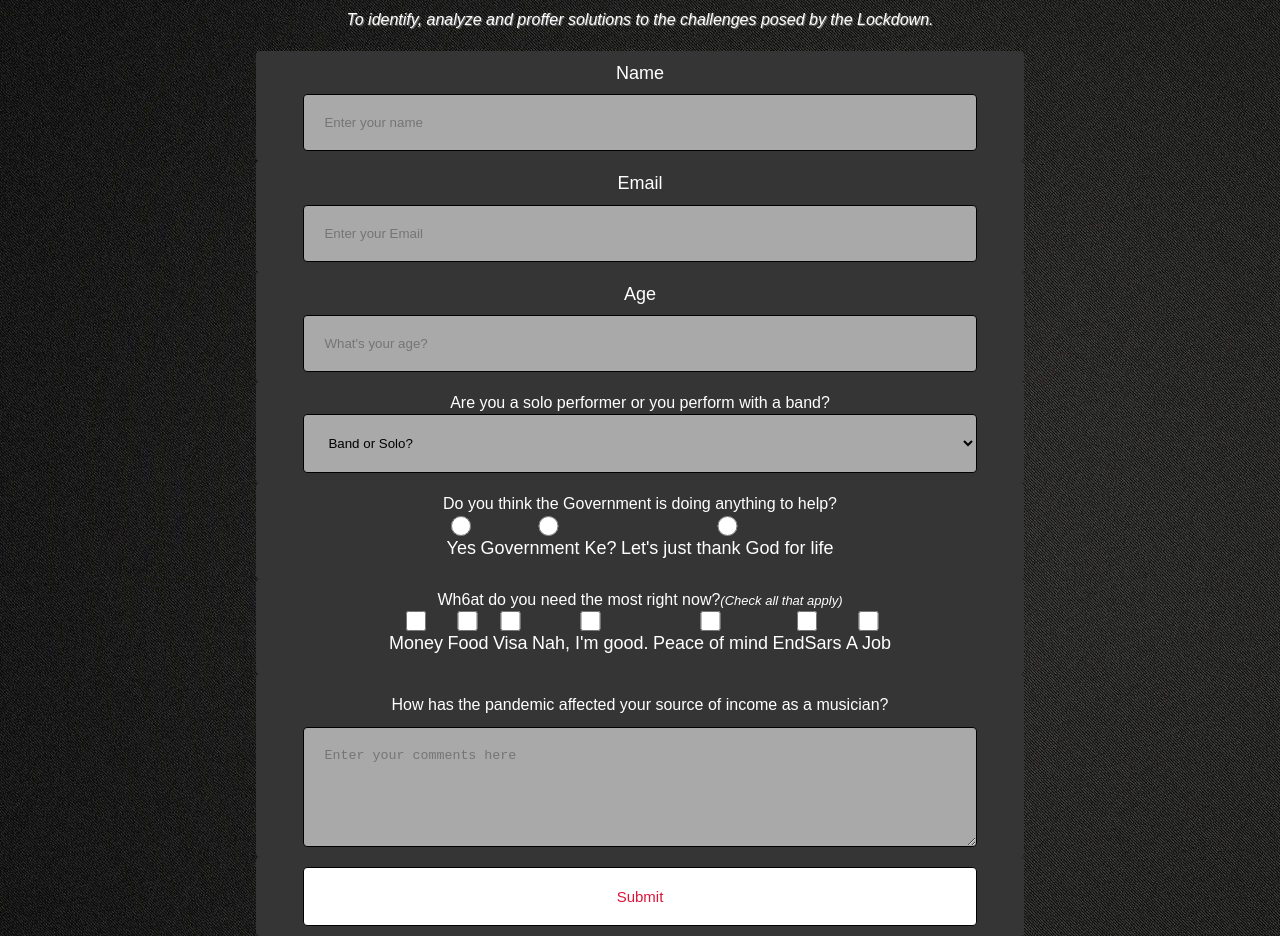
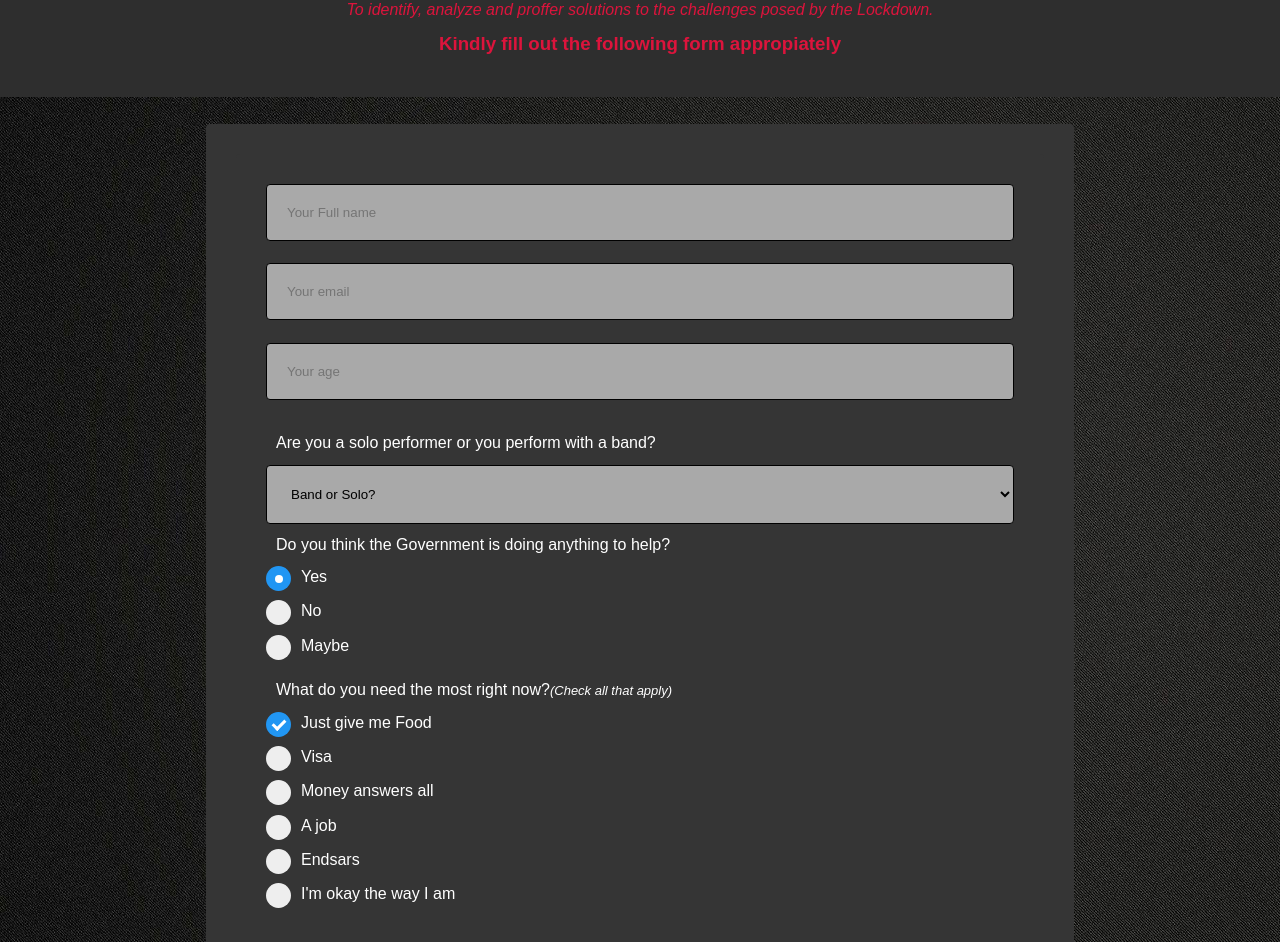
Before and after one commit to mo-renike/Survey-Page, a plain HTML site: page index.html in a window 1280 px wide. Shown: the part 96-1038 px from the top of the page. Drawn offline with Linux system fonts and the light colour scheme.

Commit message:
changes to radio and checkbox css

```diff
--- a/index.html
+++ b/index.html
@@ -5,45 +5,24 @@
        <meta name="viewport" content="width=device-width, initial-scale=1.0" />
        <link rel="stylesheet" href="survey.css">
        <title>Simple Survey Page</title>
-       <script src="https://cdn.freecodecamp.org/testable-projects-fcc/v1/bundle.js"></script>
   </head>
   <body>
-  <header>
-  <h1 id="title">Surviving the Lockdown as a Musician</h1>
-  <p id="description">To identify, analyze and proffer solutions to the challenges posed by the Lockdown.</p>
-  </header>
-  <body>
-  <form id="survey-form">
-     <div class="form">
-          <label id="name-label" for="name">Name</label>
-          <input
-            type="text"
-            name="name"
-            id="name"
-            placeholder="Enter your name"
-            required/>
-        </div>
+
+        <header class="header">
+           <h1 id="title">Surviving the Lockdown as a Musician</h1>
+           <p id="description">To identify, analyze and proffer solutions to the challenges posed by the Lockdown.</p>
+           <h3> Kindly fill out the following form appropiately</h3>
+        </header>
+
+
+  <div class="container">
+
+        <form id="survey-form" class="form">
         <div class="form">
-          <label id="email-label" for="email">Email</label>
-          <input
-            type="email"
-            name="email"
-            id="email"
-            placeholder="Enter your Email"
-            required/>
-        </div>
-        <div class="form">
-          <label id="number-label" for="number">Age</label>
-          <input
-            type="number"
-            name="age"
-            id="number"
-            min="10"
-            max="60"
-            placeholder="What's your age?"
-            required/>
-        </div>
-        <div class="form">
+          <input  type="text" name="Name" placeholder="Your Full name" required ><br>
+          <input  type="email" name="email" placeholder="Your email" required><br>
+          <input  type="number" min="18" max="70" name="age" placeholder="Your age" required><br>
+
           <p>Are you a solo performer or you perform with a band?</p>
              <select id="dropdown">
                   <option disabled selected value="Performer">Band or Solo?</option>
@@ -51,30 +30,60 @@
                   <option value="Band">Band performer</option>
                   <option value="other">Other</option>
              </select>
+          <p>Do you think the Government is doing anything to help?</p>
+
+          <div class="group">
+               <label class="radio">Yes
+               <input type="radio" checked="checked" name="radio">
+               <span class="checkmark"></span>
+             </label>
+             <label class="radio">No
+               <input type="radio" name="radio">
+               <span class="checkmark"></span>
+             </label>
+             <label class="radio">Maybe
+               <input type="radio" name="radio">
+               <span class="checkmark"></span>
+             </label>
+          </div>
+
+
+
+             <p>What do you need the most right now?<span>(Check all that apply)</span></p>
+
+            <div class="group">
+                 <label class="checkbox">Just give me Food
+               <input type="checkbox" checked="checked"> <span class="checkmark"></span>
+             </label>
+
+             <label class="checkbox">Visa
+               <input type="checkbox"> <span class="checkmark"></span>
+             </label>
+
+             <label class="checkbox">Money answers all
+               <input type="checkbox"><span class="checkmark"></span>
+             </label>
+
+             <label class="checkbox">A job
+               <input type="checkbox"><span class="checkmark"></span>
+             </label>
+
+             <label class="checkbox">Endsars
+               <input type="checkbox"> <span class="checkmark"></span>
+             </label>
+
+             <label class="checkbox">I'm okay the way I am
+               <input type="checkbox"> <span class="checkmark"></span>
+             </label>
+            </div>
+
         </div>
-        <div class="form">
-             <p>Do you think the Government is doing anything to help?</p>
-             <label><input name="govt" type="radio" value="Yes" class="input-radio" >Yes</label>
-             <label><input name="govt" type="radio" value="No"  class="input-radio">Government Ke?</label>
-             <label><input name="govt" type="radio" value="Maybe" class="input-radio">Let's just thank God for life</label>
-        </div>
-        <div class="form">
-             <p>Wh6at do you need the most right now?<span>(Check all that apply)</span></p>
-             <label><input name="need" type="checkbox" value="money" class="input-checkbox">Money</label>
-             <label><input name="need" type="checkbox" value="food" class="input-checkbox">Food</label>
-             <label><input name="need" type="checkbox" value="Visa" class="input-checkbox">Visa </label>
-             <label><input name="need" type="checkbox" value="Good" class="input-checkbox">Nah, I'm good.</label>
-             <label><input name="need" type="checkbox" value="peace" class="input-checkbox">Peace of mind</label>
-             <label><input name="need" type="checkbox" value="EndSars" class="input-checkbox">EndSars</label>
-             <label><input name="need" type="checkbox" value="Job" class="input-checkbox">A Job</label>
-        </div>
-        <div class="form">
+
         <p class="form">How has the pandemic affected your source of income as a musician?</p>
         <textarea placeholder="Enter your comments here"></textarea>
-        </div>
-        <div class="form">
-             <button type="button" id="submit" class="button">Submit</button>
-        </div>
+        <button type="button" id="submit" class="button">Submit</button>
+
   </form>
+  </div>
   </body>
   </html>
--- a/survey.css
+++ b/survey.css
@@ -6,50 +6,61 @@ html{
     max-width: 100vw;
     width: 100vw;
     overflow-x: hidden;
-  }
+}
   *{
     box-sizing: border-box;
     margin: 0;
     border:0;
     }
-  #title{
+
+
+  .container{
+    display: block;
+    text-align: left;
+    position: relative;
+    top: 200px;
     padding: 20px;
-    color: #ffffff;
-    text-shadow: mintcream;
   }
+
   #description {
     font-style: italic;
     font-weight: 200;
-    text-shadow: 1px 1px 1px rgba(255, 255, 255, 0.4);
   }
-  header{
-    padding: 20px;
+p{padding: 10px;}
+
+  .header{
+    padding: 40px;
+    width: 100%;
+    background-color: #2e2e2e;
+    display: block;
     text-align: center;
+    color: crimson;
+    position: fixed;
+    z-index: 10;
   }
+
   body{
-    text-align: center;
     font-family: 'Poppins', sans-serif;
     font-size: 1rem;
     font-weight: 400;
     line-height: 1.4;
   }
   .form {
-    display: block;
     background-color:#353535;
     color:white;
-    padding: 10px;
+    padding: 30px;
     margin: auto;
     border-radius: 0.25rem;
   }
 
   .form:focus{
-    border-color: burlywood;
+    border-color: crimson;
     outline: 0;
   }
 
   .form input, select, textarea, .button{
   background: darkgrey;
-  width: 90%;
+  width: 100%;
   padding: 20px;
   margin:auto;
   display: block;
@@ -62,9 +73,7 @@ html{
     color:white;
 }
   #survey-form{
-    width: 60%;
-    text-align: center;
-    display: block;
+    width: 70%;
     padding: auto;
     margin: auto;
   }
@@ -74,12 +83,135 @@ textarea{
   resize: vertical;
 }
 
-.input-radio, .input-checkbox{
-  display: inline-block;
-  margin-right: 0.625rem;
-  min-height: 1.25rem;
-  min-width: 1.25rem;
+.radio {
+  display: block;
+  position: relative;
+  padding-left: 35px;
+  margin-bottom: 12px;
+  cursor: pointer;
+  font-size: inherit;
+  -webkit-user-select: none;
+  -moz-user-select: none;
+  -ms-user-select: none;
+  user-select: none;
 }
+
+/* Hide the browser's default radio button */
+.radio input {
+  position: absolute;
+  opacity: 0;
+  cursor: pointer;
+}
+
+/* Create a custom radio button */
+.checkmark {
+  position: absolute;
+  top: 0;
+  left: 0;
+  height: 25px;
+  width: 25px;
+  background-color: #eee;
+  border-radius: 50%;
+}
+
+/* On mouse-over, add a grey background color */
+.radio:hover input ~ .checkmark {
+  background-color: #ccc;
+}
+
+/* When the radio button is checked, add a blue background */
+.radio input:checked ~ .checkmark {
+  background-color: #2196F3;
+}
+
+/* Create the indicator (the dot/circle - hidden when not checked) */
+.checkmark:after {
+  content: "";
+  position: absolute;
+  display: none;
+}
+
+/* Show the indicator (dot/circle) when checked */
+.radio input:checked ~ .checkmark:after {
+  display: block;
+}
+
+/* Style the indicator (dot/circle) */
+.radio .checkmark:after {
+ 	top: 9px;
+	left: 9px;
+	width: 8px;
+	height: 8px;
+	border-radius: 50%;
+	background: white;
+}
+
+
+.checkbox {
+  display: block;
+  position: relative;
+  padding-left: 35px;
+  margin-bottom: 12px;
+  cursor: pointer;
+  font-size: inherit;
+  -webkit-user-select: none;
+  -moz-user-select: none;
+  -ms-user-select: none;
+  user-select: none;
+}
+.checkbox input {
+  position: absolute;
+  opacity: 0;
+  cursor: pointer;
+  height: 0;
+  width: 0;
+}
+
+/* Create a custom checkbox */
+.checkmark {
+  position: absolute;
+  top: 0;
+  left: 0;
+  height: 25px;
+  width: 25px;
+  background-color: #eee;
+}
+
+/* On mouse-over, add a grey background color */
+.checkbox:hover input ~ .checkmark {
+  background-color: #ccc;
+}
+
+/* When the checkbox is checked, add a blue background */
+.checkbox input:checked ~ .checkmark {
+  background-color: #2196F3;
+}
+
+/* Create the checkmark/indicator (hidden when not checked) */
+.checkmark:after {
+  content: "";
+  position: absolute;
+  display: none;
+}
+
+/* Show the checkmark when checked */
+.container input:checked ~ .checkmark:after {
+  display: block;
+}
+
+/* Style the checkmark/indicator */
+.checkbox .checkmark:after {
+  left: 9px;
+  top: 5px;
+  width: 5px;
+  height: 10px;
+  border: solid white;
+  border-width: 0 3px 3px 0;
+  -webkit-transform: rotate(45deg);
+  -ms-transform: rotate(45deg);
+  transform: rotate(45deg);
+}
+
 .button{
   background-color: #ffffff;
   color: crimson;
@@ -96,9 +228,8 @@ span{
   font-size: 13px;
   font-style: italic;
 }
-label {
-  display: inline-block;
-  text-align: left;
-  font-size: 1.125rem;
-  margin-bottom: 0.5rem;
+
+.group{
+  display: block;
+  text-align: start;
 }
```
